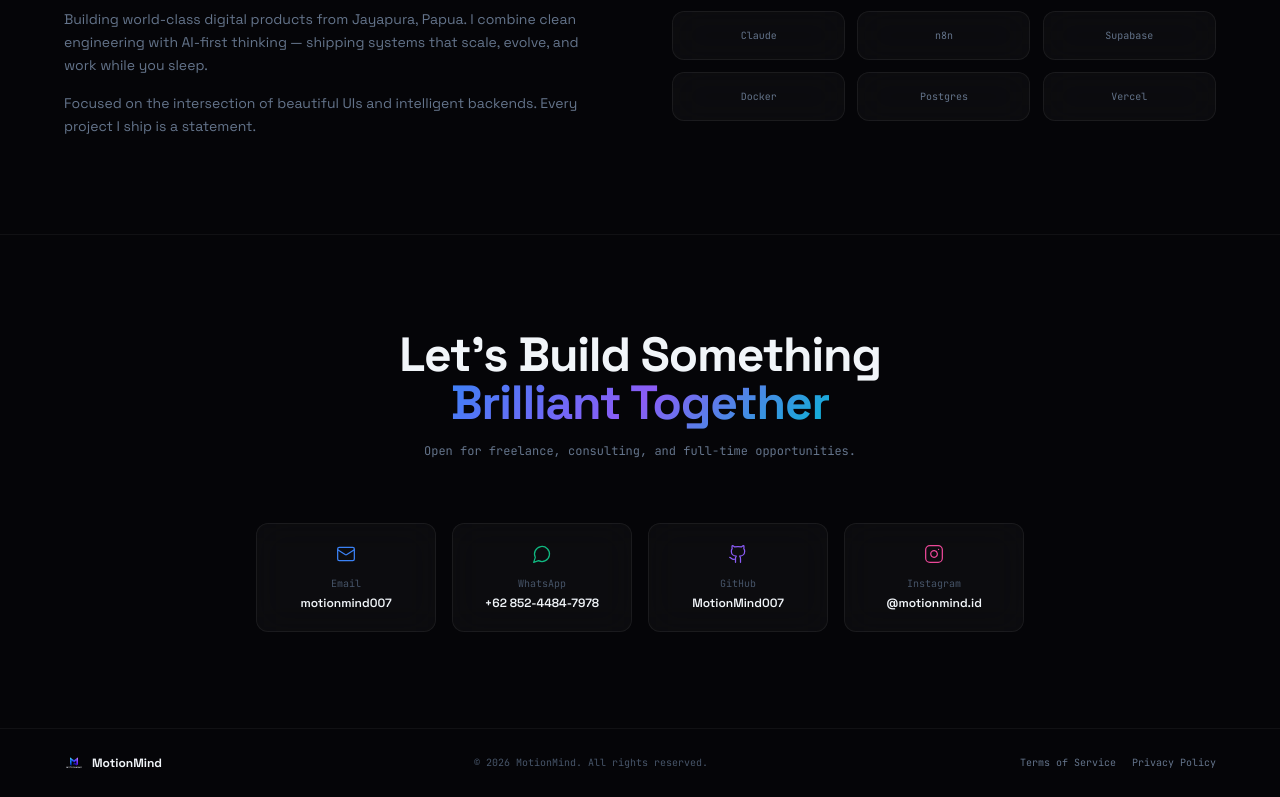
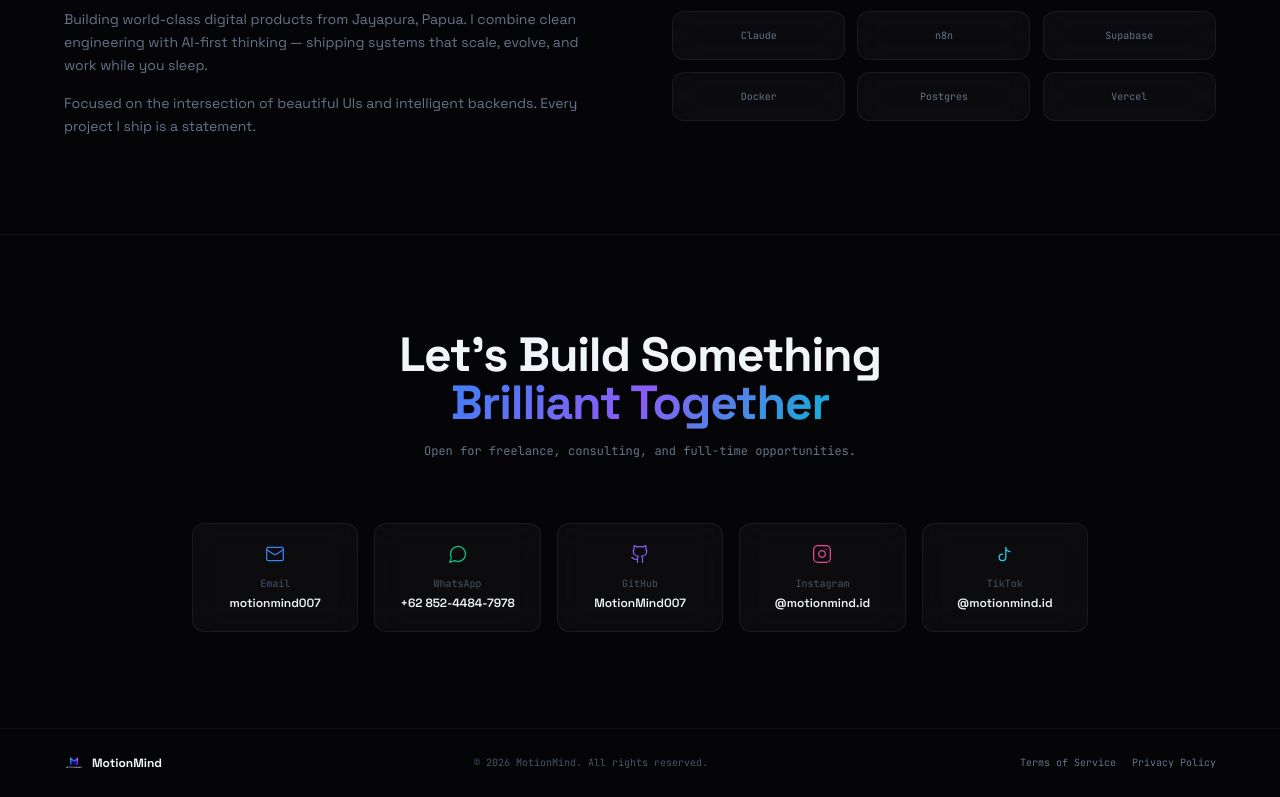
Before and after one commit to MotionMind007/motionmind-porto, a React (Vite) app: page / in a window 1280 px wide. Shown: the part 2477-3274 px from the top of the page. Built offline with nearby package versions, Linux system fonts and the light colour scheme.

Commit message:
feat: add TikTok @motionmind.id to contact section

```diff
--- a/src/components/Contact.jsx
+++ b/src/components/Contact.jsx
@@ -1,6 +1,15 @@
 import { motion } from 'framer-motion'
 import { Mail, MessageCircle, Github, Instagram } from 'lucide-react'
 import { getData } from '../data'
+
+// TikTok icon (custom SVG — Lucide doesn't have TikTok)
+function TikTokIcon({ size = 20, className }) {
+  return (
+    <svg width={size} height={size} viewBox="0 0 24 24" fill="none" className={className} stroke="currentColor" strokeWidth="1.5" strokeLinecap="round" strokeLinejoin="round">
+      <path d="M9 12a4 4 0 1 0 4 4V4a5 5 0 0 0 5 5" />
+    </svg>
+  )
+}
 
 function getContacts(profile) {
   return [
@@ -8,6 +17,7 @@ function getContacts(profile) {
     { label: 'WhatsApp', value: profile.whatsapp, href: profile.whatsappLink, Icon: MessageCircle, color: 'text-brand-green', hover: 'hover:border-brand-green/30 group-hover:text-brand-green' },
     { label: 'GitHub', value: profile.github, href: profile.githubLink, Icon: Github, color: 'text-brand-purple', hover: 'hover:border-brand-purple/30 group-hover:text-brand-purple' },
     { label: 'Instagram', value: profile.instagram, href: profile.instagramLink, Icon: Instagram, color: 'text-brand-pink', hover: 'hover:border-brand-pink/30 group-hover:text-brand-pink' },
+    { label: 'TikTok', value: '@motionmind.id', href: 'https://www.tiktok.com/@motionmind.id', Icon: TikTokIcon, color: 'text-cyan-400', hover: 'hover:border-cyan-400/30 group-hover:text-cyan-400' },
   ]
 }
 
@@ -30,7 +40,7 @@ export default function Contact() {
           <p className="font-mono text-xs text-slate-500 mt-4">Open for freelance, consulting, and full-time opportunities.</p>
         </motion.div>
 
-        <div className="grid sm:grid-cols-2 lg:grid-cols-4 gap-4 max-w-3xl mx-auto">
+        <div className="grid grid-cols-2 sm:grid-cols-3 lg:grid-cols-5 gap-4 max-w-4xl mx-auto">
           {contacts.map((c, i) => (
             <motion.a
               key={c.label}
```
